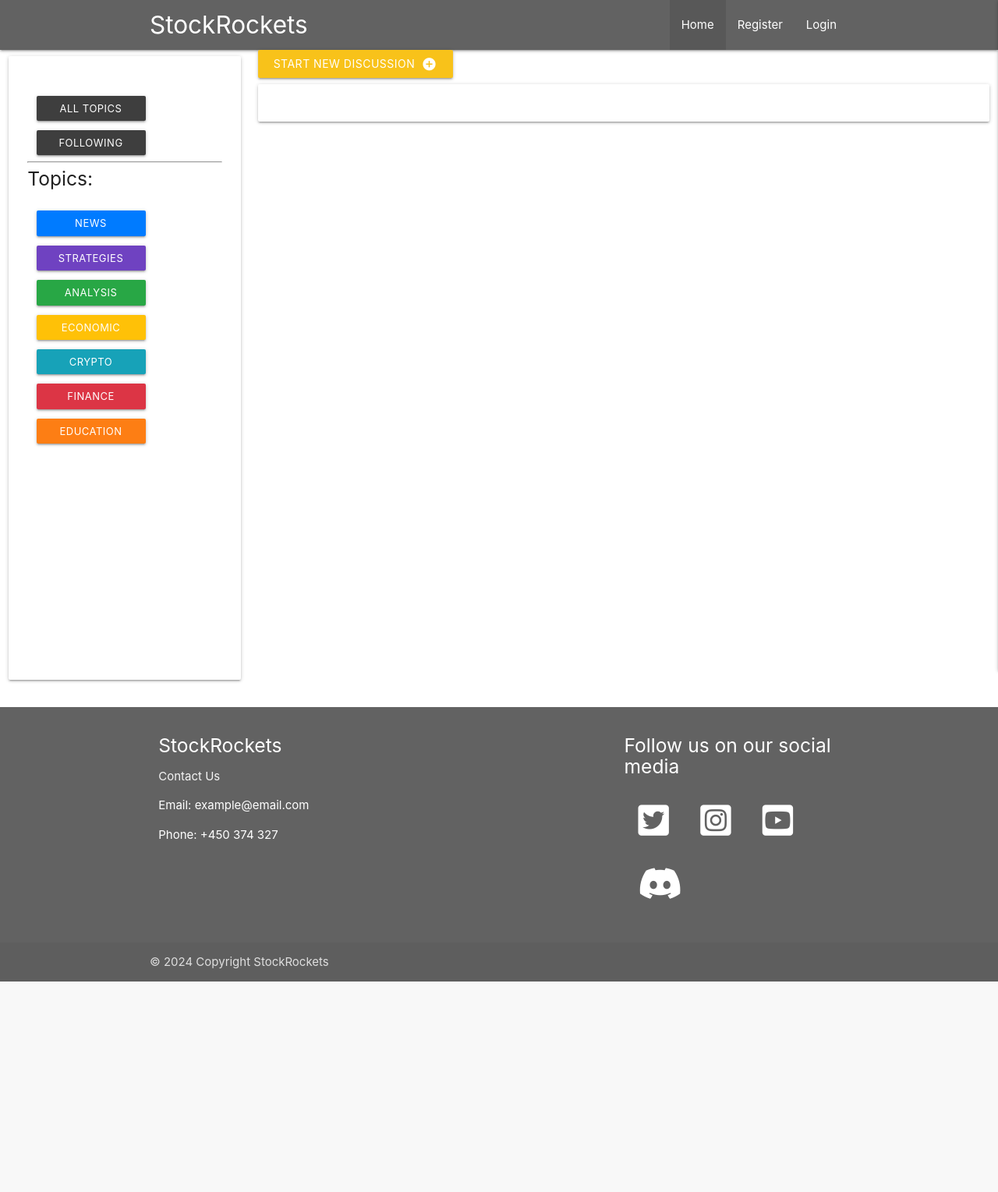
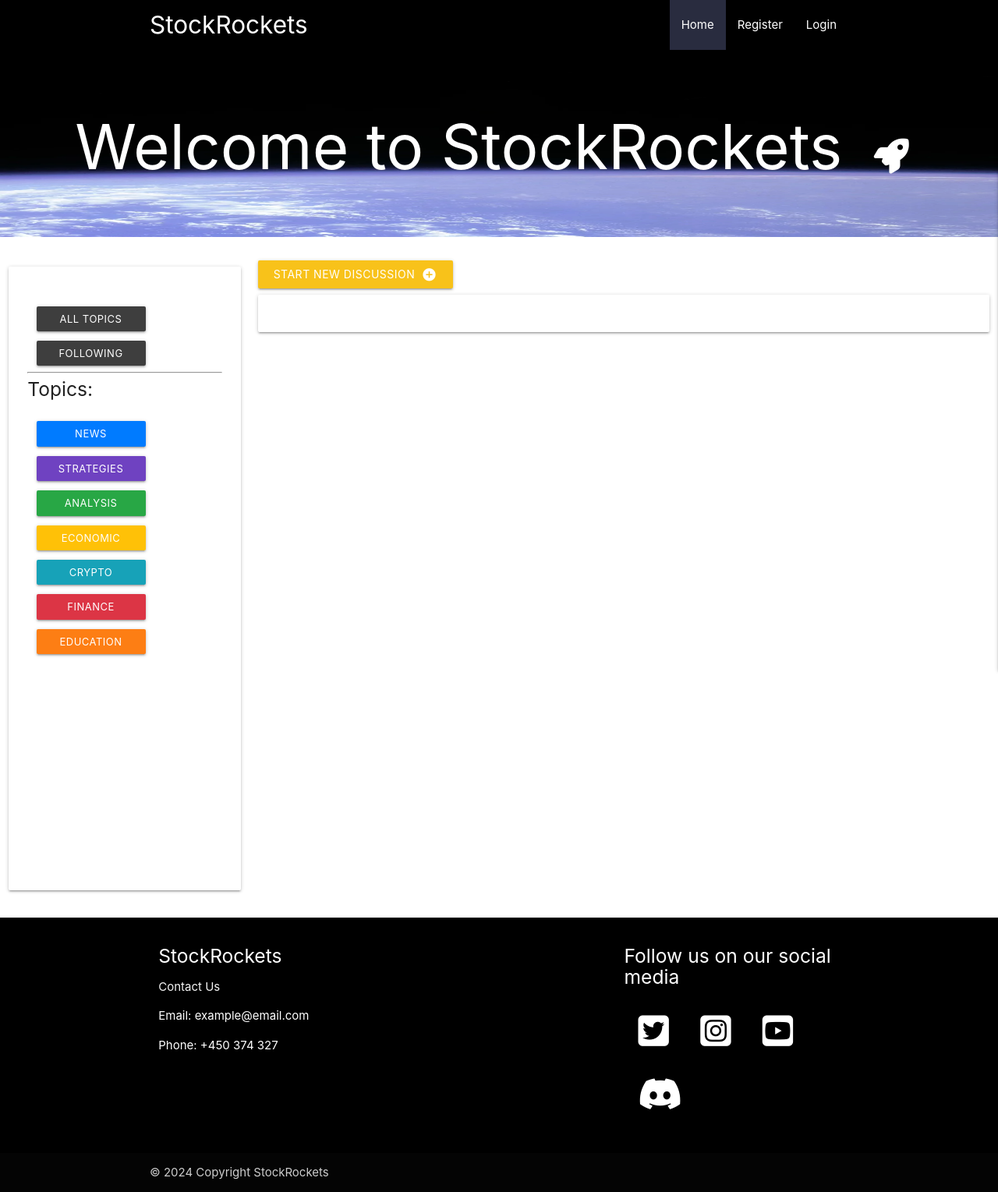
Before and after one commit to elindalenback/stock-rockets, a Django app: page / in a window 1280 px wide. Shown: the whole page at 78% size. Before the commit the page ends 1259 px from the top, so only its background shows below. Run offline with Django 4.2, Linux system fonts and the light colour scheme; data that the repository does not hold is empty; some libraries are stand-ins or nearby versions.

Commit message:
Add header image and additinal styling to nav

```diff
--- a/forum/templates/forum/index.html
+++ b/forum/templates/forum/index.html
@@ -5,6 +5,14 @@
 
 {% block content %}
 <!-- index.html content starts here -->
+<div class="hero">
+    <div>
+        <img src="{% static 'images/stockrockets-header.png' %}" alt="Outerspace looking down over earth">
+    </div>
+    <div class="header-content">
+        <h1>Welcome to StockRockets <i class="fa-solid fa-rocket"></i></h1>
+    </div>
+</div>
 <div class="row">
     <!-- Topics -->
     <div class="col s12 m3">
--- a/static/css/style.css
+++ b/static/css/style.css
@@ -14,7 +14,10 @@
 }
 
 .dark-bg {
-    background-color: rgba(0, 0, 0, 0.616);
+    background-color: rgb(0, 0, 0);
+    position: sticky;
+    top: 0; /* Stick to the top of the viewport */
+    z-index: 1000; /* Ensure the navigation bar is above other content */
 }
 
 /*---------------------------------------------------- Main */
@@ -30,9 +33,42 @@ body {
 main {
     flex: 1;
 }
+
+/*------------------------------------------ Header */
+.hero {
+    width: 100%;
+    height: 30vh;
+    position: relative;
+    display: flex;
+    align-items: center;
+    justify-content: center;
+    margin-bottom: 30px;
+}
+
+.hero img {
+    position: absolute;
+    right: 0;
+    bottom: 0;
+    z-index: -1;
+    object-fit: custom; /* Ensure the video covers the entire viewport */
+    width: 100%; /* Set the width to cover the entire viewport */
+    height: 100%; /* Set the height to cover the entire viewport */
+}
+
+.header-content h1 {
+    text-align: center;
+    color: white;
+    font-size: 80px;
+    font-weight: 400;
+}
+
 /*------------------------------------------ Nav */
 #nav-icon {
     padding: 0;
+}
+
+nav ul li.active {
+    background-color: rgba(151, 159, 230, 0.274);
 }
 
 /*------------------------------------------ Topic Collumn */
@@ -155,11 +191,15 @@ i {
         text-align: center;
         padding: 0;
     }
+    .header-content h1 {
+        font-size: 40px;
+    }
 }
 
 
 @media (max-width: 600px) {
     /*------------------------------------------------- Topic Collumn & Thread Collumn */
+
     .topic-buttons, .topics button  {
         font-size: 12px;
         width: 150px;
@@ -169,7 +209,9 @@ i {
     .topic-collumn {
         height: 400px;
     }
-
+    .header-content h1 {
+        font-size: 30px;
+    }
 }
 
 @media (max-width: 400px) {
@@ -208,5 +250,8 @@ i {
         list-style: none; /* Remove default list styles */
         margin: 0; /* Reset margin */
     }
+    .header-content h1 {
+        font-size: 20px;
+    }
 
   }
--- a/templates/base.html
+++ b/templates/base.html
@@ -17,7 +17,7 @@
   <link href="https://fonts.googleapis.com/css2?family=Montserrat:ital@0;1&family=Open+Sans:ital,wght@0,300..800;1,300..800&display=swap" rel="stylesheet">
 
   <!-- Font Awesome CSS -->
-  <link rel="stylesheet" href="https://cdnjs.cloudflare.com/ajax/libs/font-awesome/5.15.3/css/all.min.css">
+  <script src="https://kit.fontawesome.com/c4a9e78bbc.js" crossorigin="anonymous"></script>
 
   <!-- MaterializeCSS stylesheet  -->
   <link rel="stylesheet" href="https://cdnjs.cloudflare.com/ajax/libs/materialize/1.0.0/css/materialize.min.css">
```
Also changed, not shown: static/images/stockrockets-header.png (added).
